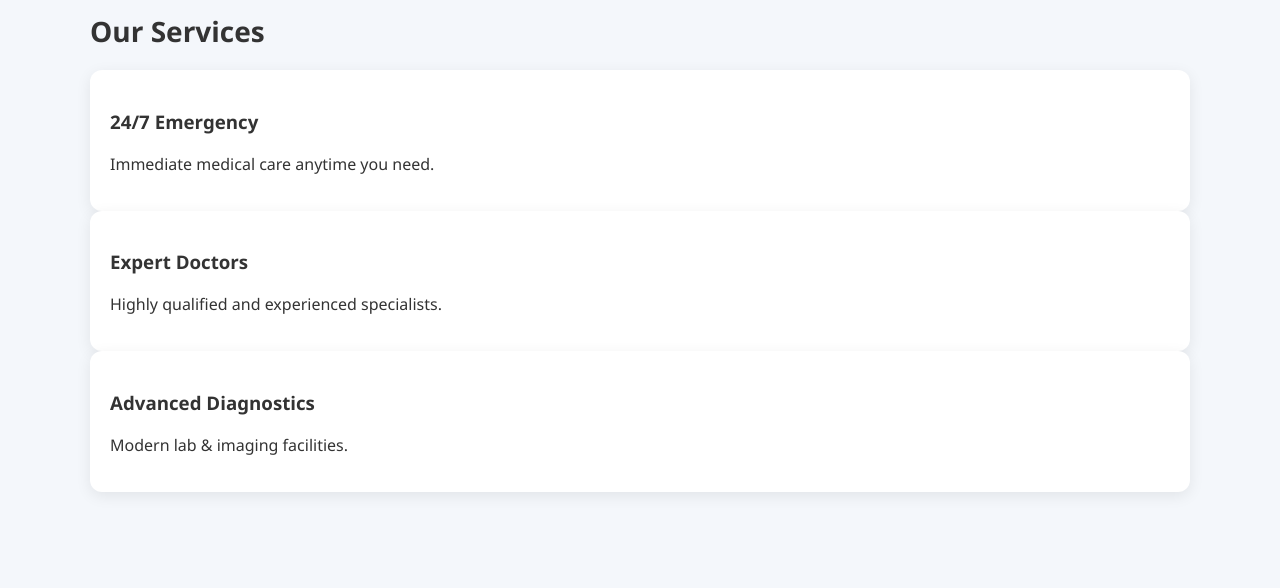
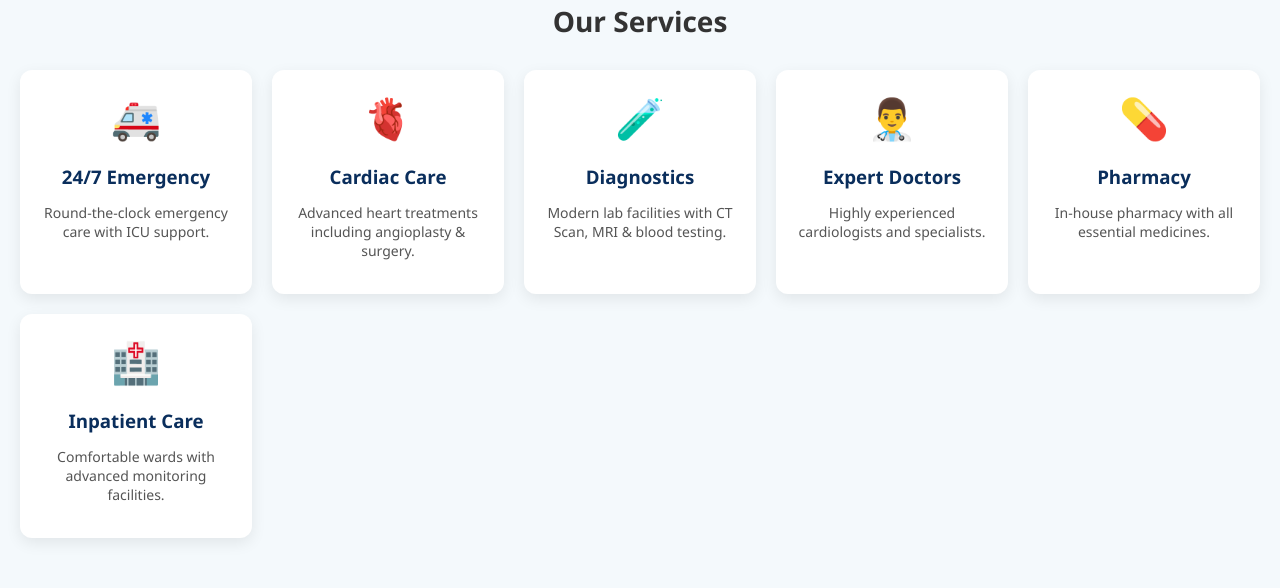
Before and after one commit to Ishikaraj-30/Hospital-website, a React (Create React App) app: page / in a window 1280 px wide. Shown: the part 776-1364 px from the top of the page. Built offline with nearby package versions, Linux system fonts and the light colour scheme.

Commit message:
upgrading our services

```diff
--- a/src/App.js
+++ b/src/App.js
@@ -88,22 +88,47 @@ useEffect(() => {
   </div>
 </div>
 
-      <div className="container">
+      <div className="services-section">
   <h2 className="section-title">Our Services</h2>
 
-        <div className="card">
+  <div className="services-grid">
+
+    <div className="service-card">
+      <div className="service-icon">🚑</div>
       <h3>24/7 Emergency</h3>
-          <p>Immediate medical care anytime you need.</p>
+      <p>Round-the-clock emergency care with ICU support.</p>
     </div>
 
-        <div className="card">
-          <h3>Expert Doctors</h3>
-          <p>Highly qualified and experienced specialists.</p>
+    <div className="service-card">
+      <div className="service-icon">🫀</div>
+      <h3>Cardiac Care</h3>
+      <p>Advanced heart treatments including angioplasty & surgery.</p>
     </div>
 
-        <div className="card">
-          <h3>Advanced Diagnostics</h3>
-          <p>Modern lab & imaging facilities.</p>
+    <div className="service-card">
+      <div className="service-icon">🧪</div>
+      <h3>Diagnostics</h3>
+      <p>Modern lab facilities with CT Scan, MRI & blood testing.</p>
+    </div>
+
+    <div className="service-card">
+      <div className="service-icon">👨‍⚕️</div>
+      <h3>Expert Doctors</h3>
+      <p>Highly experienced cardiologists and specialists.</p>
+    </div>
+
+    <div className="service-card">
+      <div className="service-icon">💊</div>
+      <h3>Pharmacy</h3>
+      <p>In-house pharmacy with all essential medicines.</p>
+    </div>
+
+    <div className="service-card">
+      <div className="service-icon">🏥</div>
+      <h3>Inpatient Care</h3>
+      <p>Comfortable wards with advanced monitoring facilities.</p>
+    </div>
+
   </div>
 </div>
       <div className="about-preview">
--- a/src/styles.css
+++ b/src/styles.css
@@ -406,3 +406,44 @@ input {
   border-radius: 12px;
   box-shadow: 0 8px 20px rgba(0,0,0,0.1);
 }
+
+.services-section {
+  padding: 50px 20px;
+  background: #f4f9fc;
+  text-align: center;
+}
+
+.services-grid {
+  display: grid;
+  grid-template-columns: repeat(auto-fit, minmax(220px, 1fr));
+  gap: 20px;
+  margin-top: 30px;
+}
+
+.service-card {
+  background: white;
+  padding: 20px;
+  border-radius: 12px;
+  transition: 0.3s;
+  box-shadow: 0 5px 15px rgba(0,0,0,0.08);
+}
+
+.service-card:hover {
+  transform: translateY(-8px);
+  box-shadow: 0 10px 25px rgba(0,0,0,0.15);
+}
+
+.service-icon {
+  font-size: 40px;
+  margin-bottom: 10px;
+}
+
+.service-card h3 {
+  margin-bottom: 10px;
+  color: #0A2E5C;
+}
+
+.service-card p {
+  font-size: 14px;
+  color: #555;
+}
```
Lines whose indentation alone changed are shown as unchanged.
